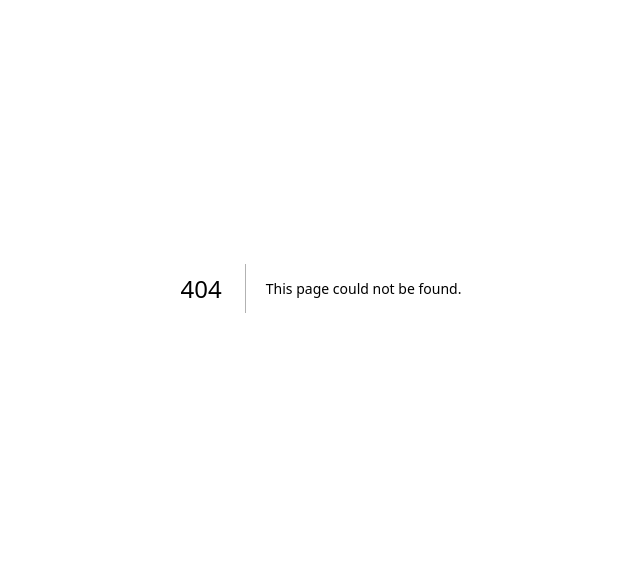
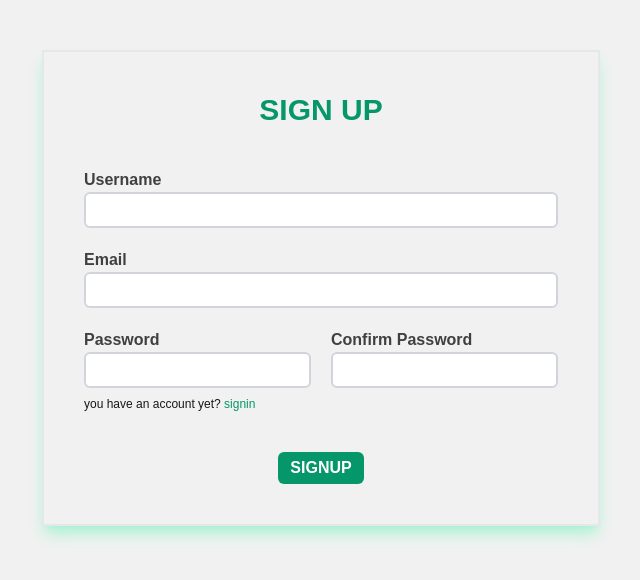
Before and after one commit to rafiramdani321/basic-auth, a Next.js app: page /signup in a window 1280 px wide. Before the commit this address had no page. Shown: the part 112-692 px from the top of the page, without its empty margins (319-959 px from the left). Built offline with nearby package versions, Linux system fonts and the light colour scheme.

Commit message:
create form registration

```diff
--- /dev/null
+++ b/app/api/auth/registration/route.ts
@@ -0,0 +1,7 @@
+export const registration = (_req: Request) => {
+  try {
+    console.log(_req);
+  } catch (error) {
+    console.log(error);
+  }
+};
--- a/app/signin/page.tsx
+++ b/app/signin/page.tsx
@@ -47,7 +47,7 @@ const Login = () => {
           </h2>
         </div>
         <form className="p-10" onSubmit={onSubmit}>
-          <div>
+          <div className="mb-5">
             <label className="block text-base text-neutral-700 font-semibold">
               Email
             </label>
@@ -60,7 +60,7 @@ const Login = () => {
               required
             />
           </div>
-          <div>
+          <div className="mb-2">
             <label className="block text-base text-neutral-700 font-semibold">
               Password
             </label>
@@ -80,8 +80,8 @@ const Login = () => {
             </Link>
           </p>
           <div className="text-center mt-10">
-            <button className="text-white font-semibold rounded-md bg-emerald-600 px-3 py-1 hover:shadow-md hover:shadow-emerald-500">
-              Login
+            <button className="uppercase text-white font-semibold rounded-md bg-emerald-600 px-3 py-1 hover:shadow-md hover:shadow-emerald-500">
+              Sign in
             </button>
           </div>
         </form>
--- /dev/null
+++ b/app/signup/page.tsx
@@ -0,0 +1,222 @@
+"use client";
+
+import React from "react";
+import Link from "next/link";
+import clsx from "clsx";
+
+import { showToastError, showToastSuccess } from "@/lib/toast";
+
+const Registration = () => {
+  const [formData, setFormData] = React.useState({
+    username: "",
+    email: "",
+    password: "",
+    confirmPassword: "",
+  });
+  const [errors, setErrors] = React.useState<Partial<typeof formData>>({});
+  const [autoFocus, setAutoFocus] = React.useState(false);
+
+  const inputRef = React.useRef<{
+    username: HTMLInputElement | null;
+    email: HTMLInputElement | null;
+    password: HTMLInputElement | null;
+    confirmPassword: HTMLInputElement | null;
+  }>({
+    username: null,
+    email: null,
+    password: null,
+    confirmPassword: null,
+  });
+
+  React.useEffect(() => {
+    if (!autoFocus) return;
+
+    if (errors.username && inputRef.current.username) {
+      inputRef.current.username.focus();
+    } else if (errors.email && inputRef.current.email) {
+      inputRef.current.email.focus();
+    } else if (errors.password && inputRef.current.password) {
+      inputRef.current.password.focus();
+    } else if (errors.confirmPassword && inputRef.current.confirmPassword) {
+      inputRef.current.confirmPassword.focus();
+    }
+
+    setAutoFocus(false);
+  }, [errors, autoFocus]);
+
+  const handleOnChange = (e: React.ChangeEvent<HTMLInputElement>) => {
+    const { name, value } = e.target;
+
+    setFormData((prev) => ({
+      ...prev,
+      [name]: value,
+    }));
+
+    setErrors((prev) => ({
+      ...prev,
+      [name]: "",
+    }));
+  };
+
+  const onSubmit = (e: React.FormEvent) => {
+    e.preventDefault();
+    e.stopPropagation();
+
+    const newErrors: Partial<typeof formData> = {};
+
+    if (formData.username.trim() === "")
+      newErrors.username = "Username required!";
+    if (formData.email.trim() === "") newErrors.email = "Email required!";
+    if (formData.password.trim() === "")
+      newErrors.password = "Password required!";
+    if (formData.confirmPassword.trim() === "")
+      newErrors.confirmPassword = "Confirm password required!";
+    if (formData.password !== formData.confirmPassword)
+      newErrors.confirmPassword = "Confirm password do not match!";
+
+    if (Object.keys(newErrors).length > 0) {
+      setErrors(newErrors);
+      setAutoFocus(true);
+      showToastError("Please fix the form errors");
+      return;
+    }
+
+    setFormData({
+      username: "",
+      email: "",
+      password: "",
+      confirmPassword: "",
+    });
+    showToastSuccess("registraion success");
+  };
+
+  return (
+    <div className="w-full flex h-screen items-center justify-center">
+      <div className="border-2 shadow-lg shadow-emerald-200">
+        <div className="text-center mt-10">
+          <h2 className="text-3xl font-bold text-emerald-600 uppercase">
+            sign up
+          </h2>
+        </div>
+        <form className="p-10" onSubmit={onSubmit}>
+          <div className="mb-5">
+            <label className="block text-base text-neutral-700 font-semibold">
+              Username
+            </label>
+            <input
+              ref={(e) => {
+                inputRef.current.username = e;
+              }}
+              type="text"
+              name="username"
+              className={clsx(
+                "w-full h-9 rounded-md px-2",
+                errors.username
+                  ? "border border-red-500 focus:border-red-500 focus:ring-1 focus:ring-red-500 focus:outline-none"
+                  : "border-2 border-gray-300 focus:outline-none"
+              )}
+              value={formData.username}
+              onChange={handleOnChange}
+              autoFocus
+            />
+            {errors.username && (
+              <p className="text-red-500 text-xs ml-1 font-semibold">
+                {errors.username}
+              </p>
+            )}
+          </div>
+          <div className="mb-5">
+            <label className="block text-base text-neutral-700 font-semibold">
+              Email
+            </label>
+            <input
+              ref={(e) => {
+                inputRef.current.email = e;
+              }}
+              type="email"
+              name="email"
+              className={clsx(
+                "w-full h-9 rounded-md px-2",
+                errors.email
+                  ? "border border-red-500 focus:border-red-500 focus:ring-1 focus:ring-red-500 focus:outline-none"
+                  : "border-2 border-gray-300 focus:outline-none"
+              )}
+              value={formData.email}
+              onChange={handleOnChange}
+            />
+            {errors.email && (
+              <p className="text-red-500 text-xs ml-1 font-semibold">
+                {errors.email}
+              </p>
+            )}
+          </div>
+          <div className="flex gap-x-5 mb-2">
+            <div>
+              <label className="block text-base text-neutral-700 font-semibold">
+                Password
+              </label>
+              <input
+                ref={(e) => {
+                  inputRef.current.password = e;
+                }}
+                type="password"
+                name="password"
+                className={clsx(
+                  "w-full h-9 rounded-md px-2",
+                  errors.password
+                    ? "border border-red-500 focus:border-red-500 focus:ring-1 focus:ring-red-500 focus:outline-none"
+                    : "border-2 border-gray-300 focus:outline-none"
+                )}
+                value={formData.password}
+                onChange={handleOnChange}
+              />
+              {errors.password && (
+                <p className="text-red-500 text-xs ml-1 font-semibold">
+                  {errors.password}
+                </p>
+              )}
+            </div>
+            <div>
+              <label className="block text-base text-neutral-700 font-semibold">
+                Confirm Password
+              </label>
+              <input
+                ref={(e) => {
+                  inputRef.current.confirmPassword = e;
+                }}
+                type="password"
+                name="confirmPassword"
+                className={clsx(
+                  "w-full h-9 rounded-md px-2",
+                  errors.confirmPassword
+                    ? "border border-red-500 focus:border-red-500 focus:ring-1 focus:ring-red-500 focus:outline-none"
+                    : "border-2 border-gray-300 focus:outline-none"
+                )}
+                value={formData.confirmPassword}
+                onChange={handleOnChange}
+              />
+              {errors.confirmPassword && (
+                <p className="text-red-500 text-xs ml-1 font-semibold">
+                  {errors.confirmPassword}
+                </p>
+              )}
+            </div>
+          </div>
+          <p className="text-xs">
+            you have an account yet?{" "}
+            <Link href={"/signin"} className="text-emerald-600 hover:underline">
+              signin
+            </Link>
+          </p>
+          <div className="text-center mt-10">
+            <button className="uppercase text-white font-semibold rounded-md bg-emerald-600 px-3 py-1 hover:shadow-md hover:shadow-emerald-500">
+              Signup
+            </button>
+          </div>
+        </form>
+      </div>
+    </div>
+  );
+};
+
+export default Registration;
--- a/package.json
+++ b/package.json
@@ -12,6 +12,7 @@
     "@prisma/client": "^6.8.2",
     "@prisma/extension-accelerate": "^2.0.0",
     "bcrypt": "^6.0.0",
+    "clsx": "^2.1.1",
     "next": "14.2.11",
     "react": "^18",
     "react-dom": "^18",
--- /dev/null
+++ b/types/auth-types.ts
@@ -0,0 +1,6 @@
+export type registrationParams = {
+  username: string;
+  email: string;
+  password: string;
+  confirmPassword: string;
+};
```
Also changed, not shown: lib/auth-service.ts (added, +9 -0 lines), 1 other file (tests, documents, lock files or other folders).
